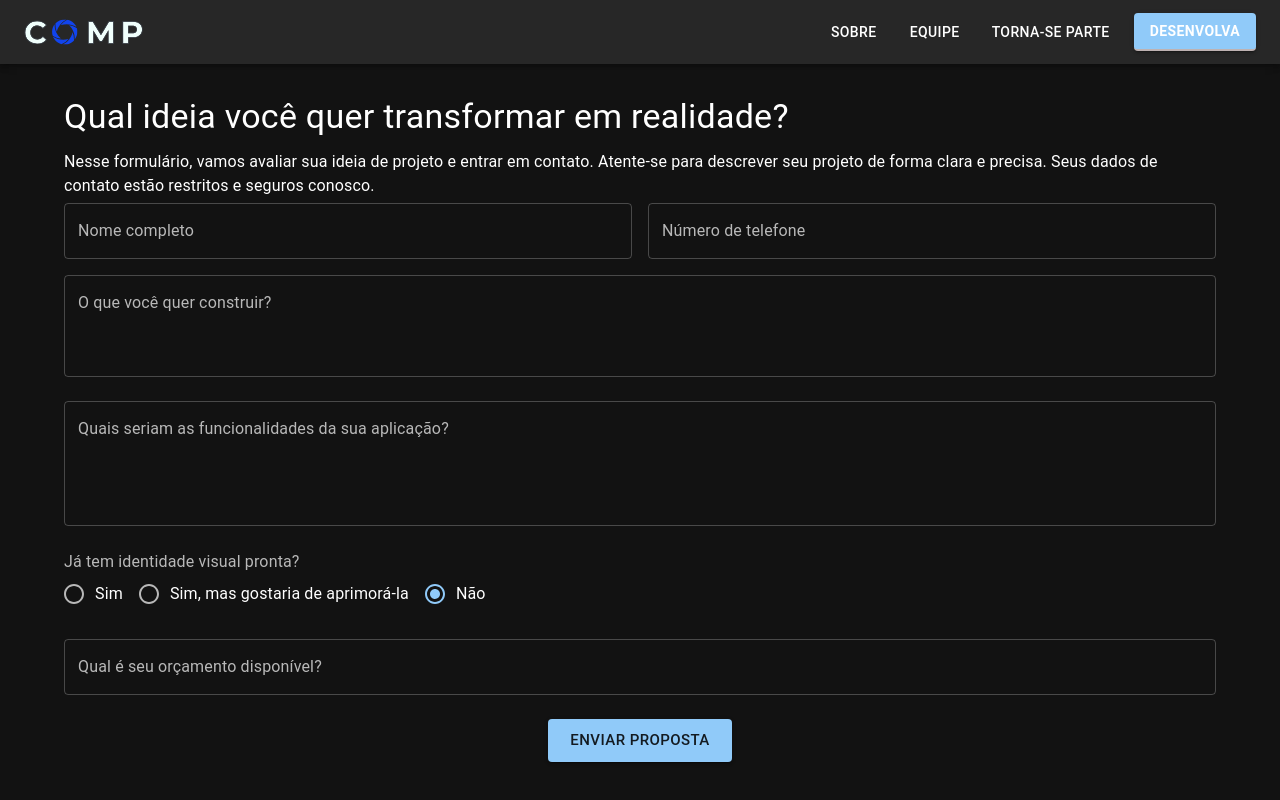
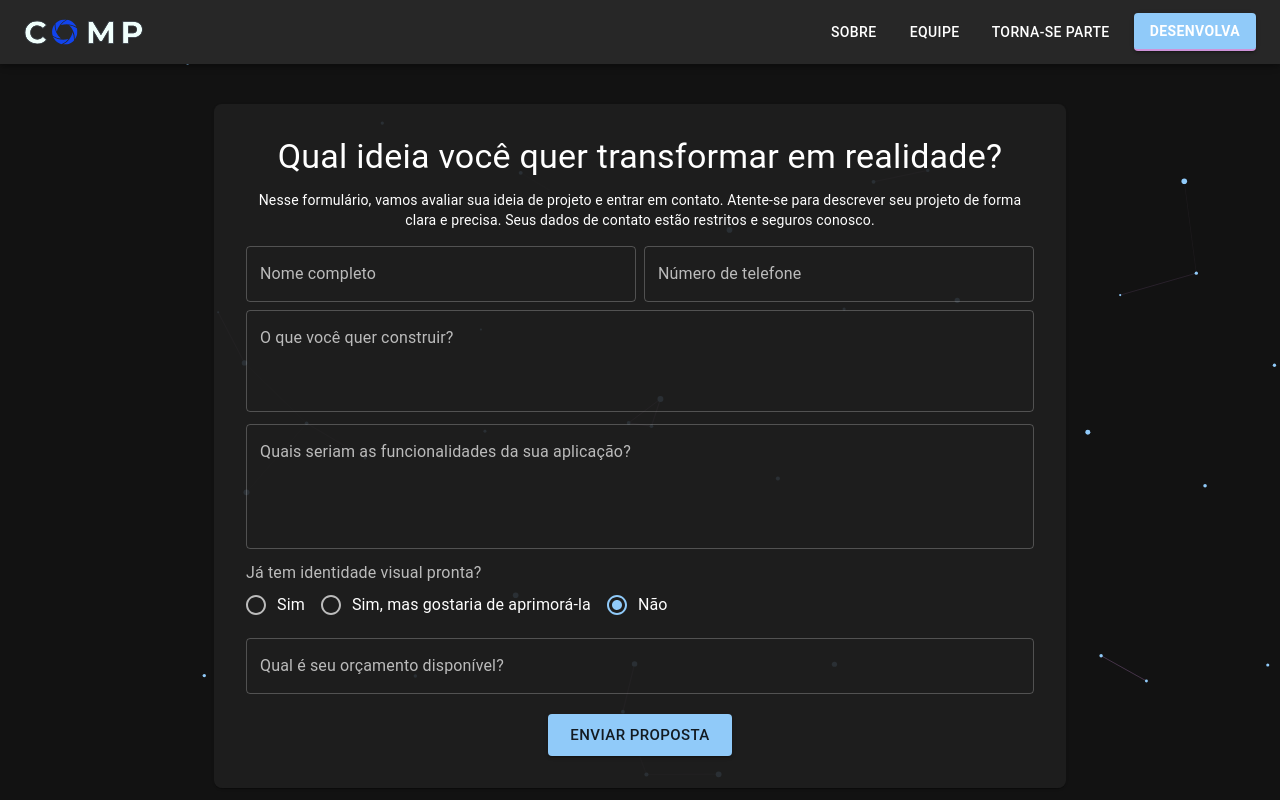
Before and after one commit to EJ-ICEI-PUC-Minas/comp-website, a React (Vite) app: page /desenvolva in a window 1280 px wide. Built offline with nearby package versions, Linux system fonts and the light colour scheme.

Commit message:
add tsparticles/react

```diff
--- a/package.json
+++ b/package.json
@@ -14,6 +14,8 @@
     "@emotion/styled": "^11.14.0",
     "@mui/icons-material": "^6.3.0",
     "@mui/material": "^6.3.0",
+    "@tsparticles/react": "^3.0.0",
+    "@tsparticles/slim": "^3.7.1",
     "react": "^18.3.1",
     "react-dom": "^18.3.1",
     "react-input-mask": "^2.0.4",
--- a/src/components/Header.jsx
+++ b/src/components/Header.jsx
@@ -1,4 +1,4 @@
-import React from 'react'
+import React from 'react';
 import {
   AppBar,
   Toolbar,
@@ -7,40 +7,42 @@ import {
   MenuItem,
   Box,
   Button,
-} from '@mui/material'
-import MenuIcon from '@mui/icons-material/Menu'
-import { NavLink, useNavigate } from 'react-router-dom'
+} from '@mui/material';
+import MenuIcon from '@mui/icons-material/Menu';
+import { NavLink, useNavigate } from 'react-router-dom';
+import { useTheme } from '@mui/material/styles';
 
 const Header = () => {
-  const [anchorEl, setAnchorEl] = React.useState(null)
-  const open = Boolean(anchorEl)
-  const navigate = useNavigate()
+  const [anchorEl, setAnchorEl] = React.useState(null);
+  const open = Boolean(anchorEl);
+  const navigate = useNavigate();
+  const theme = useTheme();
 
   const handleClick = (event) => {
-    setAnchorEl(event.currentTarget)
-  }
+    setAnchorEl(event.currentTarget);
+  };
 
   const handleClose = () => {
-    setAnchorEl(null)
-  }
+    setAnchorEl(null);
+  };
 
   const handleNavigate = (path) => {
-    navigate(path)
-    handleClose()
-  }
+    navigate(path);
+    handleClose();
+  };
 
   const linkStyle = {
     textDecoration: 'none',
     color: 'inherit',
-  }
+  };
 
   const activeStyle = {
     fontWeight: 'bold',
-    borderBottom: '2px solid rgb(190, 178, 178)',
-  }
+    borderBottom: `2px solid ${theme.palette.secondary.main}`,
+  };
 
   return (
-    <AppBar position="static">
+    <AppBar>
       <Toolbar
         sx={{
           display: 'flex',
@@ -114,7 +116,12 @@ const Header = () => {
               <MenuItem
                 key={index}
                 onClick={() => handleNavigate(path)}
-                sx={({ isActive }) => (isActive ? activeStyle : {})}
+                sx={{
+                  fontWeight: 'bold',
+                  ...(path === window.location.pathname && {
+                    borderBottom: `2px solid ${theme.palette.secondary.main}`,
+                  }),
+                }}
               >
                 {path === '/sobre' && 'Sobre'}
                 {path === '/equipe' && 'Equipe'}
@@ -126,7 +133,7 @@ const Header = () => {
         </Menu>
       </Toolbar>
     </AppBar>
-  )
-}
+  );
+};
 
-export default Header
+export default Header;
--- /dev/null
+++ b/src/components/ParticlesBackground.jsx
@@ -0,0 +1,25 @@
+import React, { useEffect, useState } from 'react'
+import Particles, { initParticlesEngine } from '@tsparticles/react'
+import { loadSlim } from '@tsparticles/slim'
+import useParticlesOptions from '../hooks/useParticlesOptions'
+
+const ParticlesBackground = (props) => {
+  const [init, setInit] = useState(false)
+  const options = useParticlesOptions()
+
+  useEffect(() => {
+    initParticlesEngine(async (engine) => {
+      await loadSlim(engine)
+    }).then(() => {
+      setInit(true)
+    })
+  }, [])
+
+  const particlesLoaded = (container) => {
+    console.log(container)
+  }
+
+  return <Particles id={props.id} init={particlesLoaded} options={options} />
+}
+
+export default ParticlesBackground
--- a/src/components/forms/ProjectProposalForm.jsx
+++ b/src/components/forms/ProjectProposalForm.jsx
@@ -16,7 +16,7 @@ import NameField from '../inputs/NameField'
 const ProjectProposalForm = () => {
   return (
     <form noValidate autoComplete="off">
-      <Grid container spacing={2}>
+      <Grid container spacing={1}>
         <Grid item xs={12} md={6}>
           <NameField />
         </Grid>
@@ -29,7 +29,7 @@ const ProjectProposalForm = () => {
         fullWidth
         label="O que você quer construir?"
         variant="outlined"
-        margin="normal"
+        margin="dense"
         multiline
         rows={3}
       />
@@ -38,12 +38,12 @@ const ProjectProposalForm = () => {
         fullWidth
         label="Quais seriam as funcionalidades da sua aplicação?"
         variant="outlined"
-        margin="normal"
+        margin="dense"
         multiline
         rows={4}
       />
 
-      <FormControl component="fieldset" margin="normal" fullWidth>
+      <FormControl component="fieldset" margin="dense" fullWidth>
         <FormLabel component="legend">
           Já tem identidade visual pronta?
         </FormLabel>
@@ -62,7 +62,7 @@ const ProjectProposalForm = () => {
         fullWidth
         label="Qual é seu orçamento disponível?"
         variant="outlined"
-        margin="normal"
+        margin="dense"
       />
 
       <Box textAlign="center" marginTop="1rem">
--- /dev/null
+++ b/src/hooks/useParticlesOptions.js
@@ -0,0 +1,77 @@
+import { useTheme } from '@mui/material/styles';
+import { useMemo } from 'react';
+
+const useParticlesOptions = () => {
+  const theme = useTheme();
+
+  return useMemo(() => ({
+    background: {
+      color: {
+        value: theme.palette.background.default,
+      },
+    },
+    fpsLimit: 120,
+    interactivity: {
+      events: {
+        onClick: {
+          enable: true,
+          mode: "push",
+        },
+        onHover: {
+          enable: true,
+          mode: "repulse",
+        },
+        resize: true,
+      },
+      modes: {
+        push: {
+          quantity: 4,
+        },
+        repulse: {
+          distance: 200,
+          duration: 0.4,
+        },
+      },
+    },
+    particles: {
+      color: {
+        value: theme.palette.primary.main,
+      },
+      links: {
+        color: theme.palette.secondary.main,
+        distance: 100,
+        enable: true,
+        opacity: 0.3,
+        width: 1,
+      },
+      move: {
+        direction: 'none',
+        enable: true,
+        outModes: {
+          default: 'bounce',
+        },
+        random: false,
+        speed: 1,
+        straight: false,
+      },
+      number: {
+        density: {
+          enable: true,
+        },
+        value: 80,
+      },
+      opacity: {
+        value: 1.0,
+      },
+      shape: {
+        type: 'circle',
+      },
+      size: {
+        value: { min: 1, max: 3 },
+      },
+    },
+    detectRetina: true,
+  }), []);
+};
+
+export default useParticlesOptions;
--- a/src/main.jsx
+++ b/src/main.jsx
@@ -1,7 +1,7 @@
 import { StrictMode } from 'react'
 import { createRoot } from 'react-dom/client'
 import { BrowserRouter, Route, Routes } from 'react-router-dom'
-import { createTheme, CssBaseline, ThemeProvider } from '@mui/material'
+import { createTheme, CssBaseline, ThemeProvider, Toolbar } from '@mui/material'
 
 import Header from './components/Header'
 
@@ -24,6 +24,7 @@ createRoot(document.getElementById('root')).render(
       <CssBaseline />
       <BrowserRouter>
         <Header />
+        <Toolbar />
         <Routes>
           <Route path="/" element={<Home />} />
           <Route path="/sobre" element={<About />} />
--- a/src/pages/ProjectSubmission.jsx
+++ b/src/pages/ProjectSubmission.jsx
@@ -1,20 +1,49 @@
-import { Container, Typography } from '@mui/material'
 import React from 'react'
+import { Card, Container, Typography, Box, useTheme } from '@mui/material'
+import { alpha } from '@mui/material/styles'
 import ProjectProposalForm from '../components/forms/ProjectProposalForm'
+import ParticlesBackground from '../components/ParticlesBackground'
 
 const ProjectSubmission = () => {
+  const theme = useTheme()
+
   return (
-    <Container sx={{ padding: '32px' }}>
-      <Typography variant="h4" gutterBottom>
+    <Box
+      sx={{
+        display: 'flex',
+        alignItems: 'center',
+        justifyContent: 'center',
+        minHeight: '90vh',
+      }}
+    >
+      <ParticlesBackground />
+
+      <Container
+        maxWidth="md"
+        sx={{
+          paddingTop: 5,
+          position: 'relative',
+        }}
+      >
+        <Card
+          sx={{
+            padding: 4,
+            borderRadius: 2,
+            backgroundColor: alpha(theme.palette.background.paper, 0.9),
+          }}
+        >
+          <Typography variant="h4" gutterBottom align="center">
             Qual ideia você quer transformar em realidade?
           </Typography>
-      <Typography variant="body1" gutterBottom>
+          <Typography variant="body2" align="center" sx={{ marginBottom: 2 }}>
             Nesse formulário, vamos avaliar sua ideia de projeto e entrar em
-        contato. Atente-se para descrever seu projeto de forma clara e precisa.
-        Seus dados de contato estão restritos e seguros conosco.
+            contato. Atente-se para descrever seu projeto de forma clara e
+            precisa. Seus dados de contato estão restritos e seguros conosco.
           </Typography>
           <ProjectProposalForm />
+        </Card>
       </Container>
+    </Box>
   )
 }
 
```
Also changed, not shown: 1 other file (tests, documents, lock files or other folders). Lines whose indentation alone changed are shown as unchanged.
